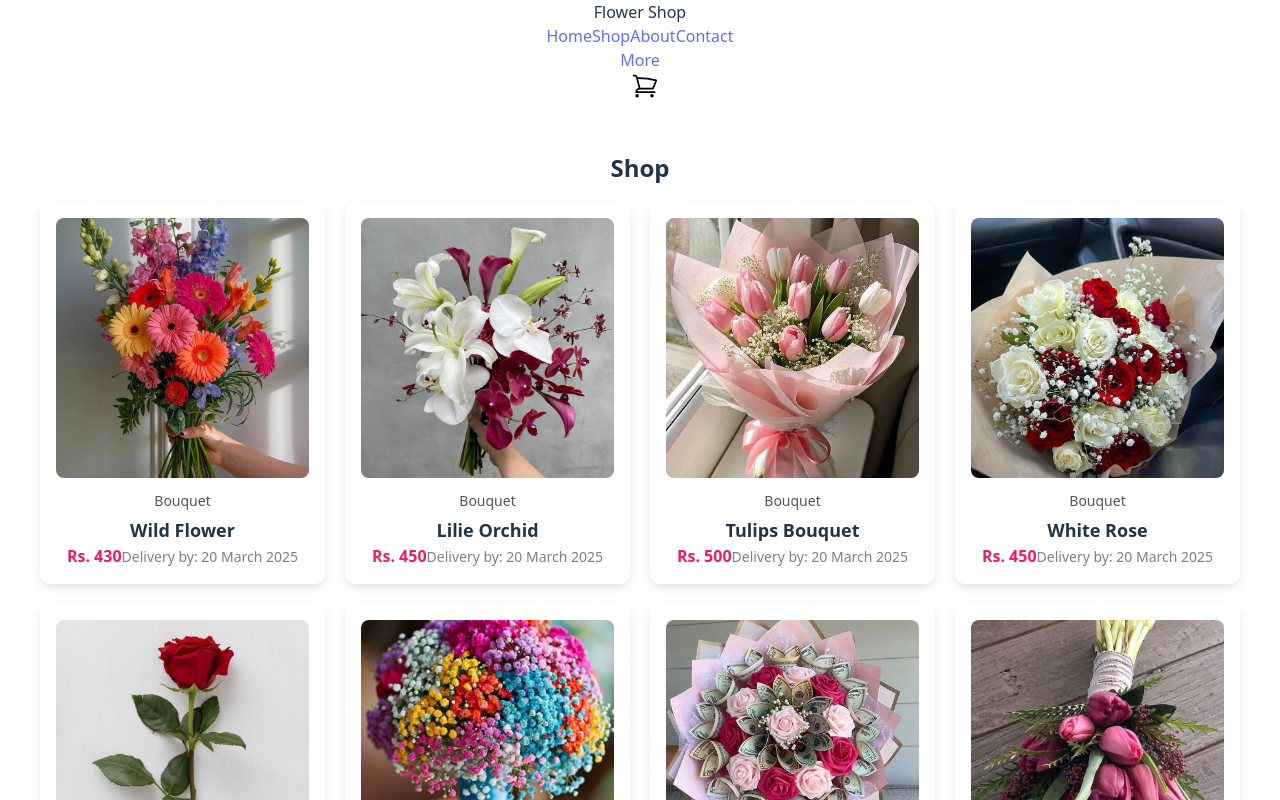
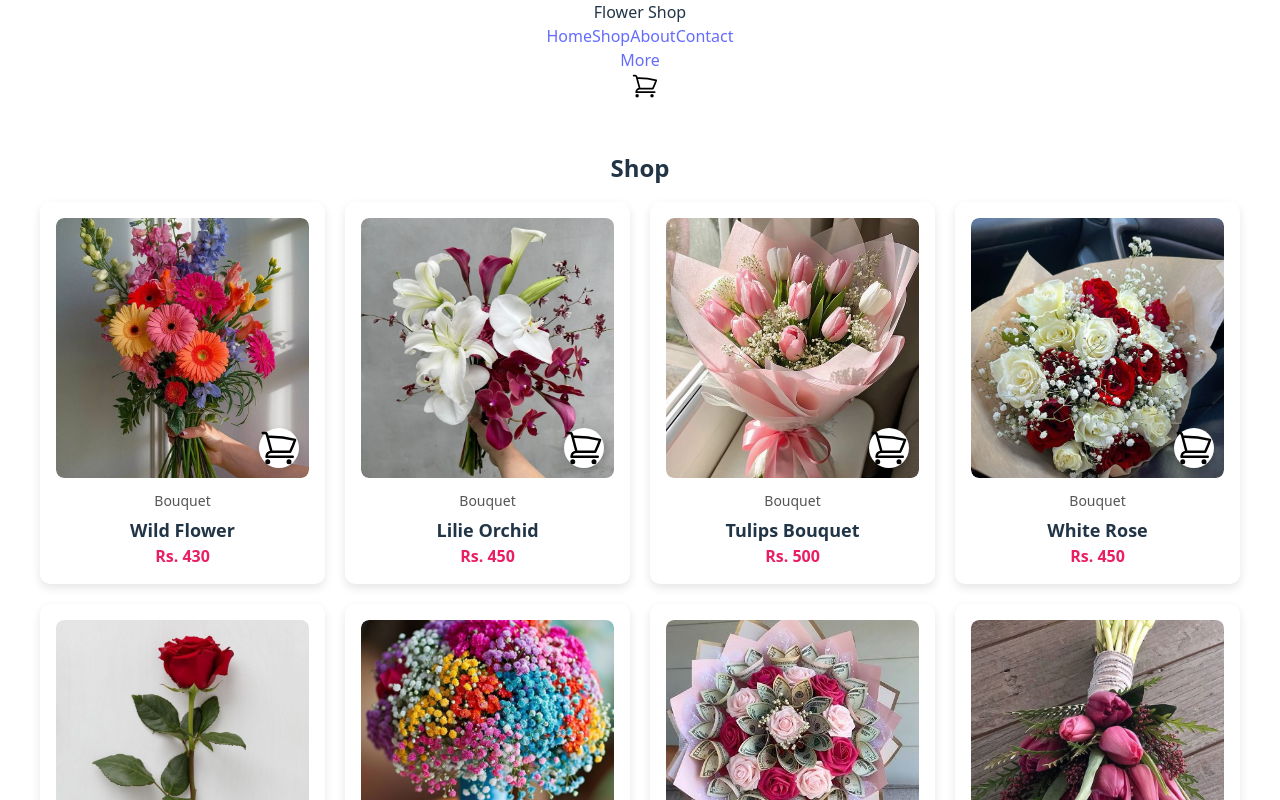
Before and after one commit to prajula255/blossom, a React (Vite) app: page /shop in a window 1280 px wide. Shown: the top 800 px of the page. Built offline with nearby package versions, Linux system fonts and the light colour scheme.

Commit message:
styling done in flowerlist

```diff
--- a/src/pages/product/flowerList.jsx
+++ b/src/pages/product/flowerList.jsx
@@ -95,14 +95,21 @@ function FlowersList() {
     },
   ];
 
-  const getDeliveryDate = () => {
-    const today = new Date();
-    today.setDate(today.getDate() + 3);
-    return today.toLocaleDateString("en-GB", {
-      day: "numeric",
-      month: "long",
-      year: "numeric",
-    });
+  const addToCart = (flower) => {
+    let updatedCart = [...cart];
+    const existingItem = updatedCart.find((item) => item.id === flower.id);
+
+    if (existingItem) {
+      existingItem.quantity += 1;
+    } else {
+      updatedCart.push({ ...flower, quantity: 1 });
+    }
+
+    setCart(updatedCart);
+    localStorage.setItem("cart", JSON.stringify(updatedCart));
+
+    // Dispatch an event to update the navbar cart count
+    window.dispatchEvent(new Event("cartUpdated"));
   };
 
   return (
@@ -116,15 +123,45 @@ function FlowersList() {
               style={styles.imageContainer}
               onClick={() => navigate(`/flowerdetails/${flower.id}`)}
             >
-              <img src={flower.image} alt={flower.name} style={styles.image} />
+              <div
+                style={styles.imageContainer}
+                onClick={() => navigate(`/flowerdetails/${flower.id}`)}
+              >
+                <img
+                  src={flower.image}
+                  alt={flower.name}
+                  style={styles.image}
+                />
+
+                {/* Cart Icon - Click to Add to Cart */}
+                <div
+                  style={styles.cartIcon}
+                  onClick={(e) => {
+                    e.stopPropagation(); // Prevent navigation when clicking the cart icon
+                    addToCart(flower);
+                  }}
+                >
+                  <svg
+                    xmlns="http://www.w3.org/2000/svg"
+                    fill="none"
+                    viewBox="0 0 24 24"
+                    strokeWidth={1.5}
+                    stroke="currentColor"
+                    className="size-6"
+                  >
+                    <path
+                      strokeLinecap="round"
+                      strokeLinejoin="round"
+                      d="M2.25 3h1.386c.51 0 .955.343 1.087.835l.383 1.437M7.5 14.25a3 3 0 0 0-3 3h15.75m-12.75-3h11.218c1.121-2.3 2.1-4.684 2.924-7.138a60.114 60.114 0 0 0-16.536-1.84M7.5 14.25 5.106 5.272M6 20.25a.75.75 0 1 1-1.5 0 .75.75 0 0 1 1.5 0Zm12.75 0a.75.75 0 1 1-1.5 0 .75.75 0 0 1 1.5 0Z"
+                    />
+                  </svg>
+                </div>
+              </div>
             </div>
             <div style={styles.details}>
               <span style={styles.category}>{flower.category}</span>
               <span style={styles.name}>{flower.name}</span>
               <span style={styles.price}>Rs. {flower.price}</span>
-              <small style={styles.delivery}>
-                Delivery by: {getDeliveryDate()}
-              </small>
             </div>
           </li>
         ))}
@@ -166,6 +203,7 @@ const styles = {
     cursor: "pointer",
   },
   imageContainer: {
+    position: "relative",
     width: "100%",
     height: "260px",
     overflow: "hidden",
@@ -181,13 +219,25 @@ const styles = {
     objectFit: "cover",
     transition: "transform 0.3s ease-in-out",
   },
-  details: {
-    marginTop: "10px",
+  cartIcon: {
+    position: "absolute",
+    bottom: "10px",
+    right: "10px",
+    cursor: "pointer",
+    backgroundColor: "white",
+    borderRadius: "50%",
+    width: "40px",
+    height: "40px",
+    display: "flex",
+    alignItems: "center",
+    justifyContent: "center",
+    transition: "background 0.3s ease, transform 0.2s ease",
+    boxShadow: "0px 4px 8px rgba(0, 0, 0, 0.2)",
+    color: "black",
   },
-  category: {
-    fontSize: "14px",
-    color: "#555",
-  },
+
+  details: { marginTop: "10px" },
+  category: { fontSize: "14px", color: "#555" },
   name: {
     fontSize: "18px",
     fontWeight: "bold",
@@ -200,10 +250,6 @@ const styles = {
     color: "#E91E63",
     marginTop: "5px",
   },
-  delivery: {
-    fontSize: "14px",
-    color: "gray",
-  },
 };
 
 export default FlowersList;
```
